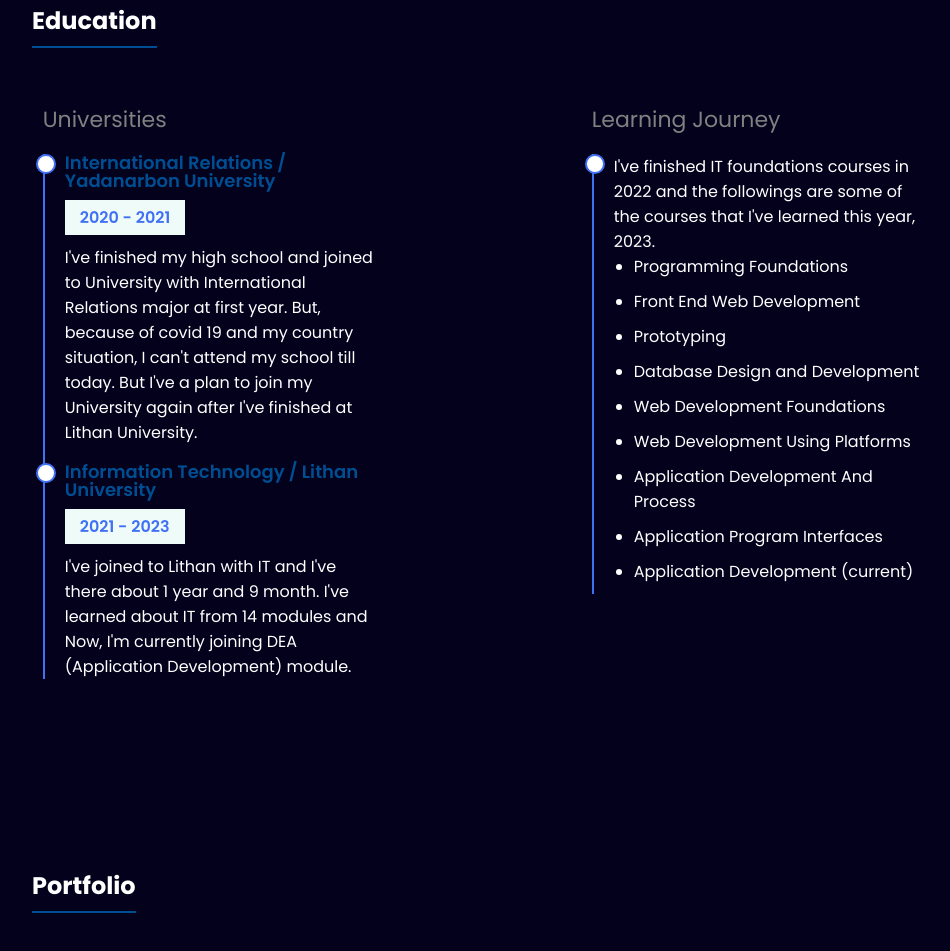
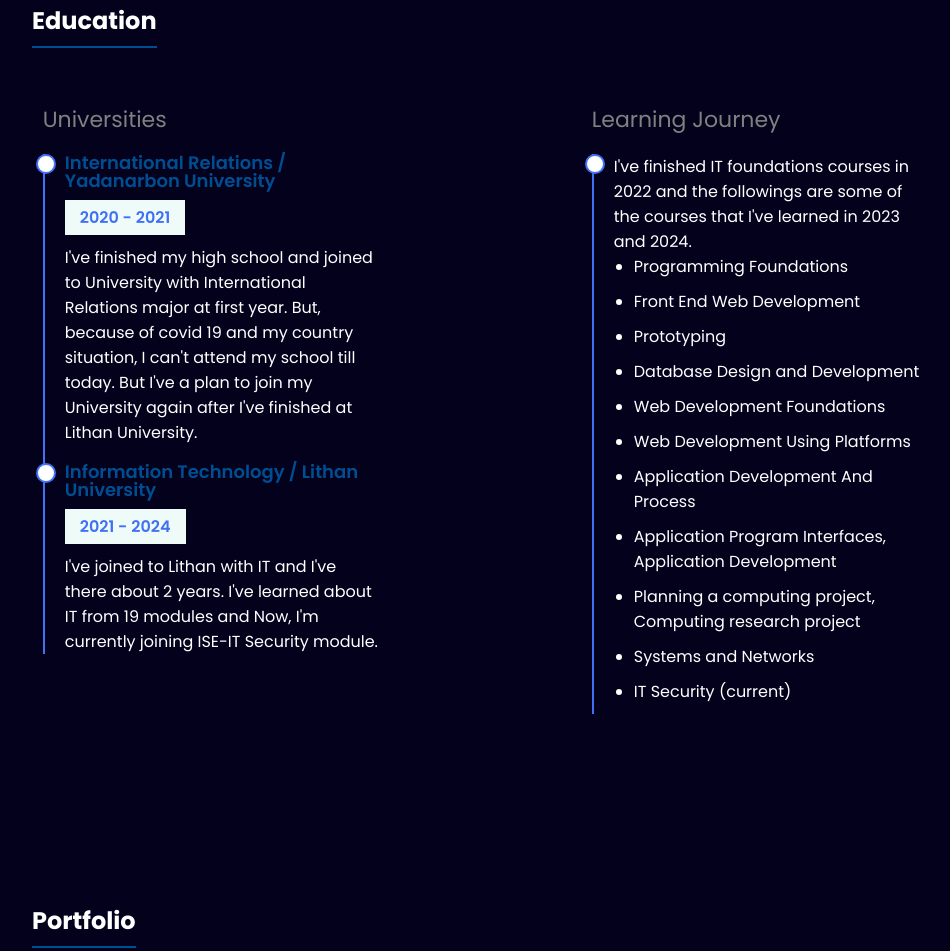
Before and after one commit to Nway-2003/nwaynandarlinportfolio2.github.io, a plain HTML site: page index.html in a window 1280 px wide. Shown: the part 2524-3475 px from the top of the page, without its empty margins (64-1014 px from the left). Drawn offline with Linux system fonts and the light colour scheme.

Commit message:
Update index.html

```diff
--- a/index.html
+++ b/index.html
@@ -294,8 +294,8 @@
     </div>
     <div class="education-item">
       <h4>Information Technology / Lithan University</h4>
-      <h5>2021 - 2023</h5>
-      <p>I've joined to Lithan with IT and I've there about 1 year and 9 month. I've learned about IT from 14 modules and Now, I'm currently joining DEA (Application Development) module.</p>
+      <h5>2021 - 2024</h5>
+      <p>I've joined to Lithan with IT and I've there about 2 years. I've learned about IT from 19 modules and Now, I'm currently joining ISE-IT Security module.</p>
     </div>
   </div>
     </article>
@@ -304,7 +304,7 @@
       <div class="education-info">
         <h3 class="education-title">Learning Journey</h3>
         <div class="education-item pb-0">
-          <p>I've finished IT foundations courses in 2022 and the followings are some of the courses that I've learned this year, 2023.</p>
+          <p>I've finished IT foundations courses in 2022 and the followings are some of the courses that I've learned in 2023 and 2024.</p>
            <p>
             <ul>
               <li>
@@ -329,10 +329,16 @@
                 Application Development And Process
               </li>
               <li>
-                Application Program Interfaces
+                Application Program Interfaces, Application Development
               </li>
               <li>
-                Application Development (current)
+                Planning a computing project, Computing research project
+              </li>
+              <li>
+                Systems and Networks
+              </li>
+              <li>
+                IT Security (current)
               </li>
              </ul>
             </p>
```
